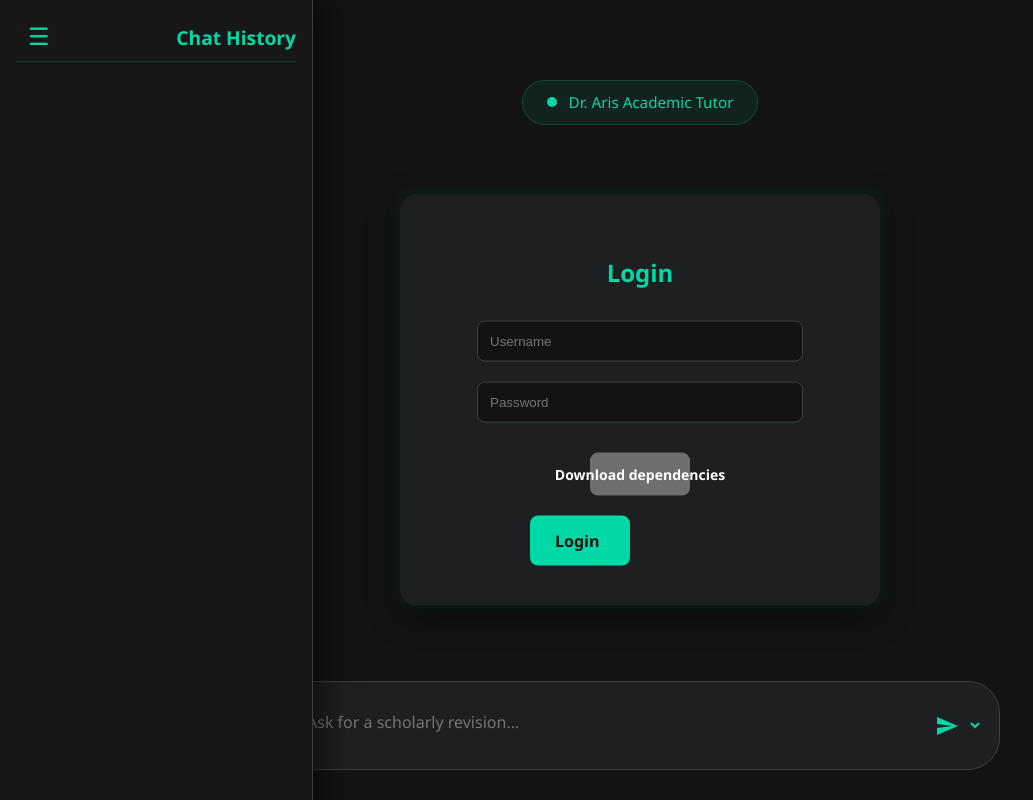
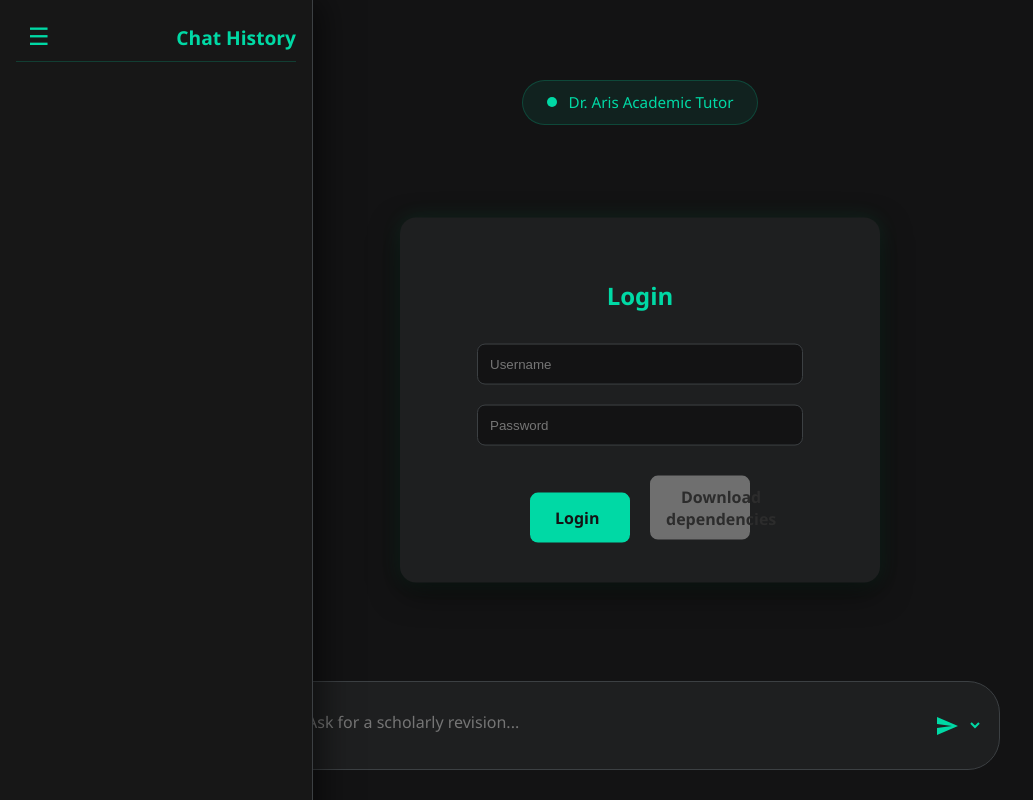
Before and after one commit to Noah120833/Academic-Tutor, a React (Vite) app: page / in a window 1280 px wide. Shown: the whole page, without its empty margins (0-1033 px from the left). Built offline with nearby package versions, Linux system fonts and the light colour scheme.

Commit message:
Refactor #dependencies styles for improved layout
Updated styles for the #dependencies element, including color, padding, and margins.

```diff
--- a/src/App.css
+++ b/src/App.css
@@ -469,27 +469,28 @@ button:disabled {
 }
 
 #dependencies {
-  background-color: rgb(111, 111, 111);
-  color: #ffffff; /* Improved contrast for readability */
-  border-radius: 8px;
-  padding: 10px 20px; /* Increased padding for a more professional look */
-  cursor: pointer;
-  font-weight: 600;
 
-  /* Layout */
-  display: inline-flex;
-  align-items: center;
-  justify-content: center;
-  white-space: nowrap; /* Prevents text from going outside or wrapping */
+background-color: rgb(111, 111, 111);
 
-  /* Positioning */
-  margin-bottom: 10px; /* Removed the deep negative margin for stability */
-  margin-left: 0;      /* Centering is usually safer inside the flex container */
+color: rgb(44, 44, 44);
 
-  /* Typography */
-  font-size: 14px;     /* Changed from vh to px for stability */
-  border: 2px solid rgb(111, 111, 111);
-  transition: background-color 0.2s;
+border-radius: 8px;
+
+padding: 8px 14px;
+
+cursor: pointer;
+
+font-weight: 600;
+
+margin-bottom: -57px;
+
+margin-left: 120px;
+padding-left:20px
+
+font-size: 1.5vh;
+
+border: 2px solid rgb(111, 111, 111);
+
 }
 
 #dependencies:hover {
```
